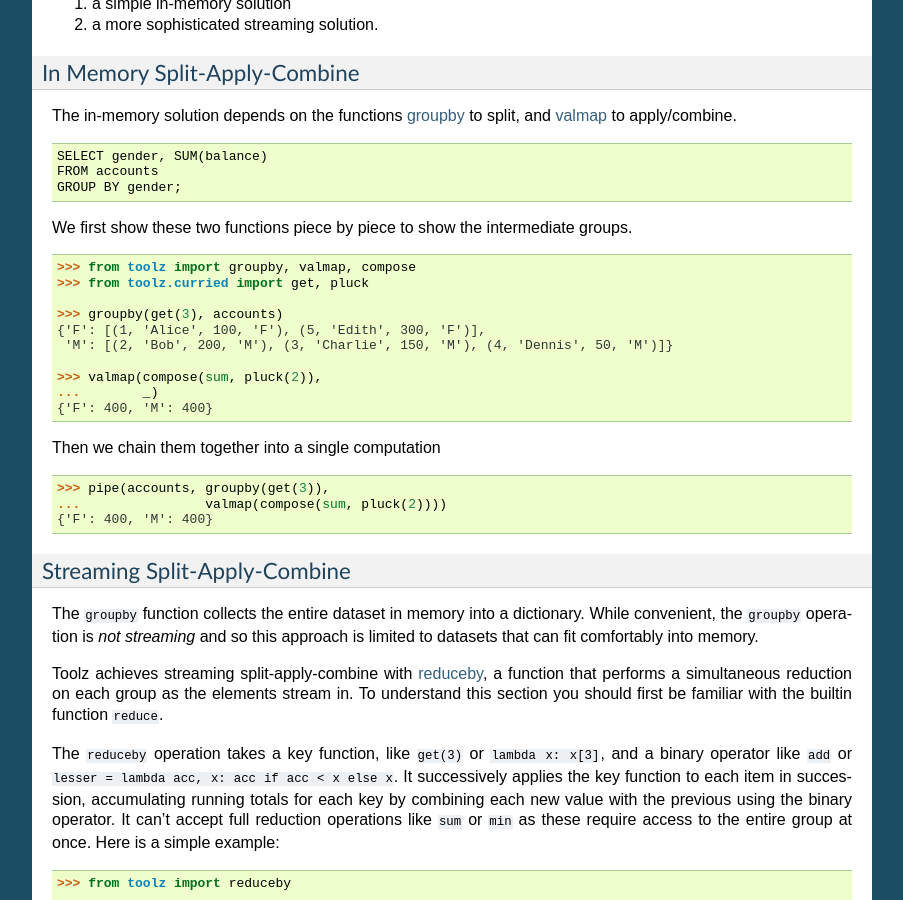
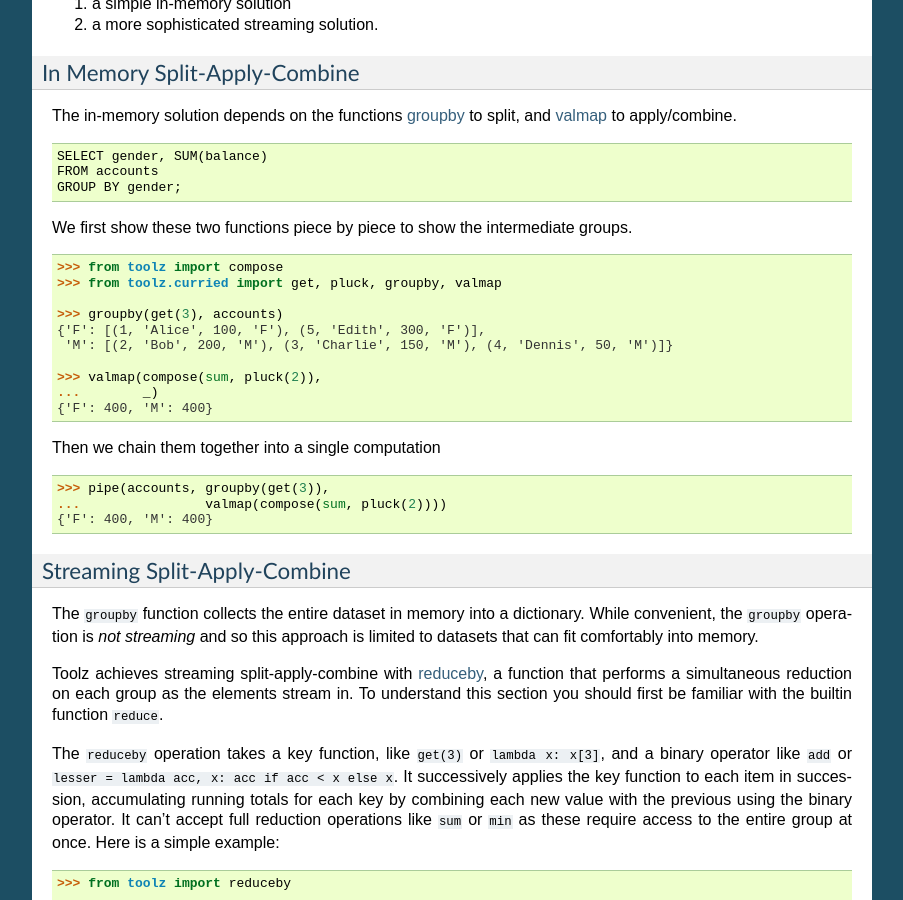
Before and after one commit to pytoolz/toolz, a Sphinx documentation site: the page built from doc/source/streaming-analytics.rst, in a window 1280 px wide and 900 px high, scrolled down 985 px. Shown: the whole window, without its empty margins (198-1101 px from the left). Built offline with Sphinx 7.4.7, drawn with Linux system fonts in a browser that asks for light colours; the version number could not be read and is left out.

```diff
--- a/doc/source/streaming-analytics.rst
+++ b/doc/source/streaming-analytics.rst
@@ -81,8 +81,8 @@ groups.
 
 .. code::
 
-   >>> from toolz import groupby, valmap, compose
-   >>> from toolz.curried import get, pluck
+   >>> from toolz import compose
+   >>> from toolz.curried import get, pluck, groupby, valmap
 
    >>> groupby(get(3), accounts)
    {'F': [(1, 'Alice', 100, 'F'), (5, 'Edith', 300, 'F')],
```
